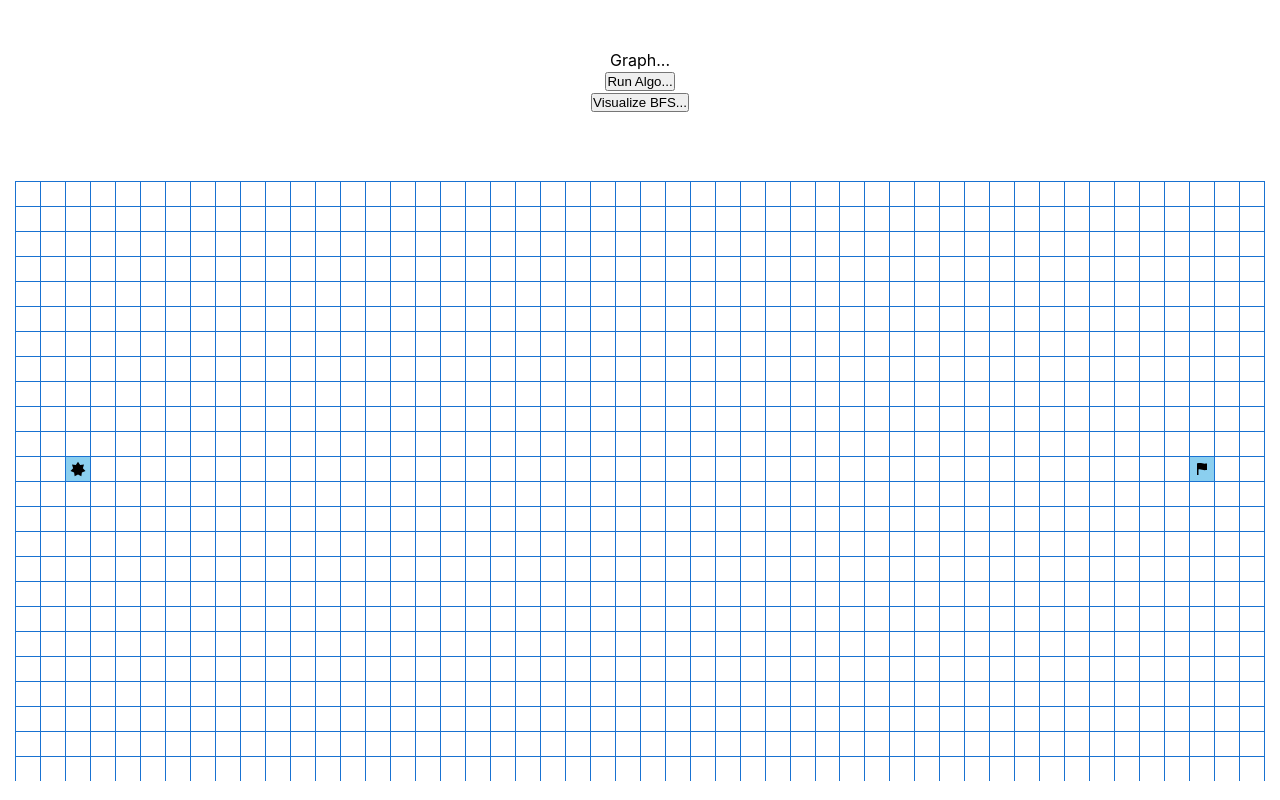
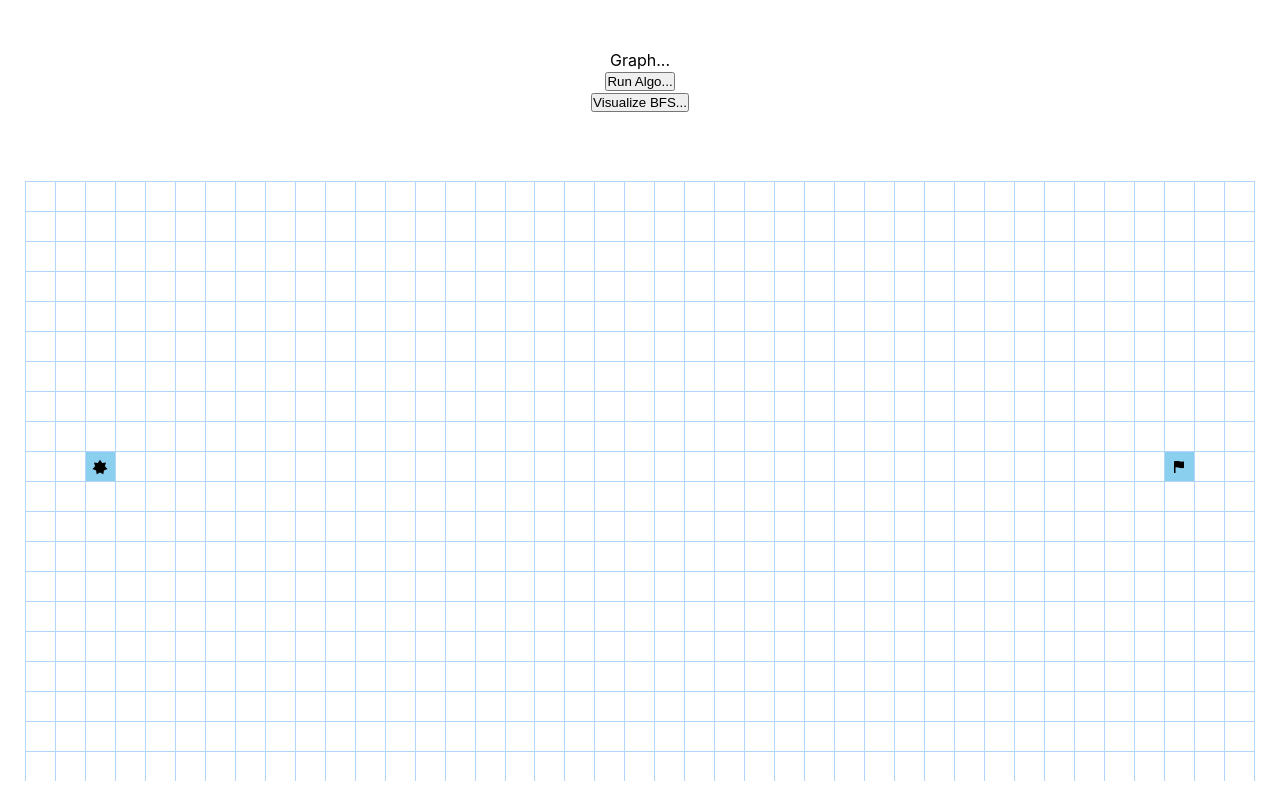
Before and after one commit to iamsarthakkr/graph-project, a React (Create React App) app: page / in a window 1280 px wide. Built offline with nearby package versions, Linux system fonts and the light colour scheme.

Commit message:
Added css variables and changed grid cell dimension

```diff
--- /dev/null
+++ b/src/components/App.css
@@ -0,0 +1,9 @@
+:root {
+   --source-color: #8bcfef;
+   --destination-color: #8bcfef;
+   --wall-color: #210a00;
+
+   --border-color: #b2d6fc;
+   --path-cell-color: #efd358;
+   --visited-cell-color: #7ab9fc;
+}
--- a/src/components/App.tsx
+++ b/src/components/App.tsx
@@ -11,6 +11,7 @@ import { IAppContextActions, reducer } from "../context/reducer";
 import { AlgorithmVisualizer } from "./AlgorithmVisualizer";
 import { Grid } from "./Grid";
 import { ShortestPathVisualizer } from "./ShortestPathVisualizer";
+import "./App.css";
 
 const Container = styled.div`
    text-align: center;
--- a/src/components/GridComponents.tsx
+++ b/src/components/GridComponents.tsx
@@ -9,7 +9,7 @@ export const Container = styled.div`
    justify-content: center;
    align-content: center;
    & > div:last-child {
-      border-bottom: 1px solid #1972d1;
+      border-bottom: 1px solid var(--border-color);
    }
 `;
 
@@ -22,7 +22,7 @@ export interface ICellProps extends IDimension {
 export const GridRow = styled.div.attrs((props: IDimension) => props)`
    width: ${(props) => convertToPixels(props.width)};
    height: ${(props) => convertToPixels(props.height)};
-   border-right: 1px solid #1972d1;
+   border-right: 1px solid var(--border-color);
 
    display: flex;
 `;
@@ -32,12 +32,12 @@ export const Cell = styled.div.attrs((props: ICellProps) => props)`
    height: ${(props) => convertToPixels(props.height)};
    background-color: ${(props) =>
       props.cellOnPath
-         ? "#53ea38"
+         ? `var(--path-cell-color)`
          : props.visited
-         ? "#00a9f7"
+         ? `var(--visited-cell-color)`
          : getBackgroundColor(props.cellType)};
-   border-top: 1px solid #1972d1;
-   border-left: 1px solid #1972d1;
+   border-top: 1px solid var(--border-color);
+   border-left: 1px solid var(--border-color);
 
    display: grid;
    justify-content: center;
--- a/src/constants.ts
+++ b/src/constants.ts
@@ -1,8 +1,8 @@
 import { IAppContext } from "./context";
 import { IGridCell } from "./types";
 
-export const HEIGHT = 25;
-export const WIDTH = 25;
+export const HEIGHT = 30;
+export const WIDTH = 30;
 export const INFINITY = 1000000000;
 
 export const dr = [1, -1, 0, 0],
--- a/src/utils.tsx
+++ b/src/utils.tsx
@@ -48,11 +48,11 @@ export const getCellFromHash = (hash: number): ICell => {
 export const getBackgroundColor = (cellType: IGridCellType) => {
    switch (cellType) {
       case "SOURCE":
-         return "#8bcfef";
+         return "var(--source-color)";
       case "DESTINATION":
-         return "#8bcfef";
+         return "var(--destination-color)";
       case "WALL":
-         return "#210a00";
+         return "var(--wall-color)";
       default:
          return "white";
    }
```
